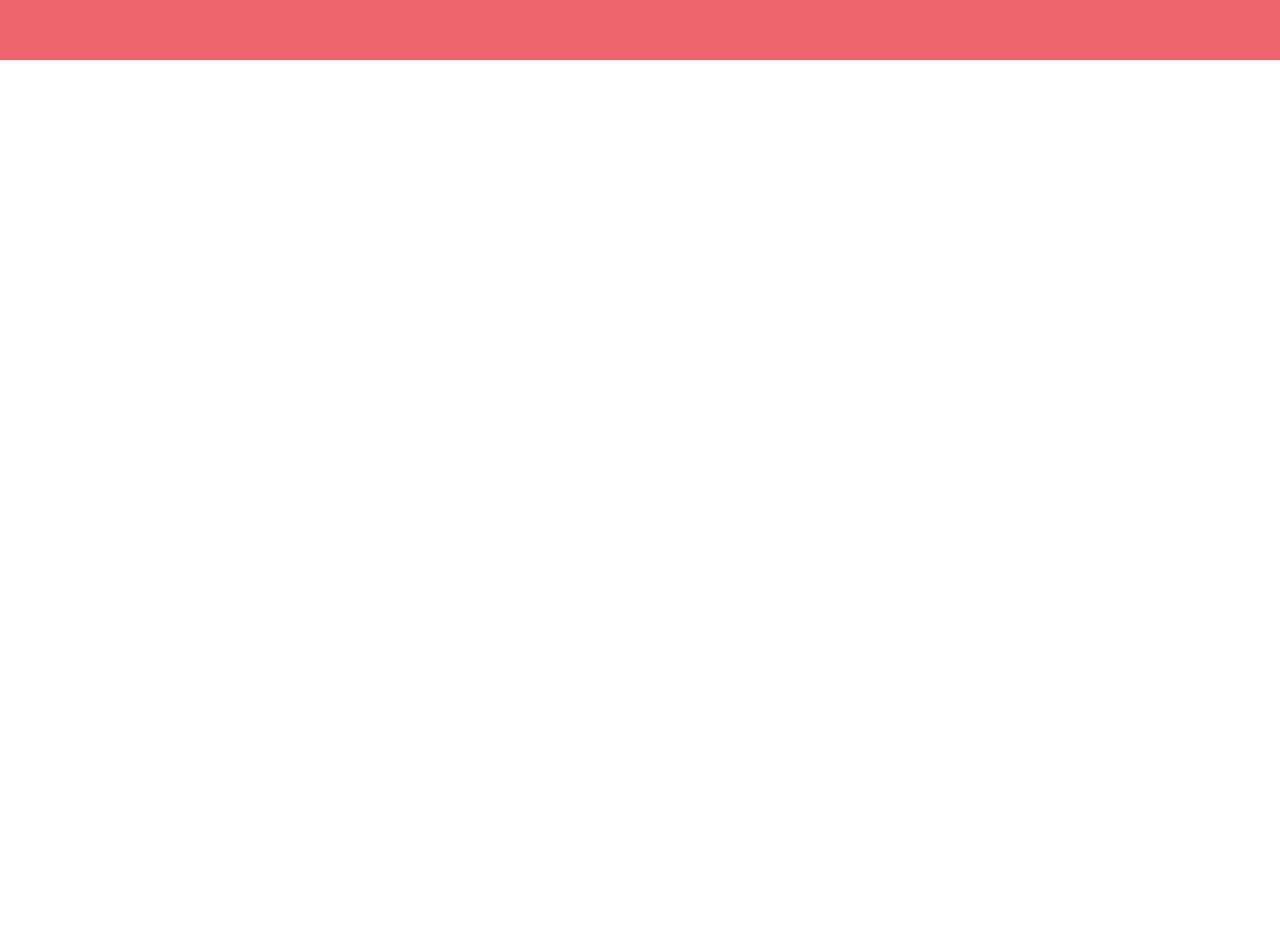
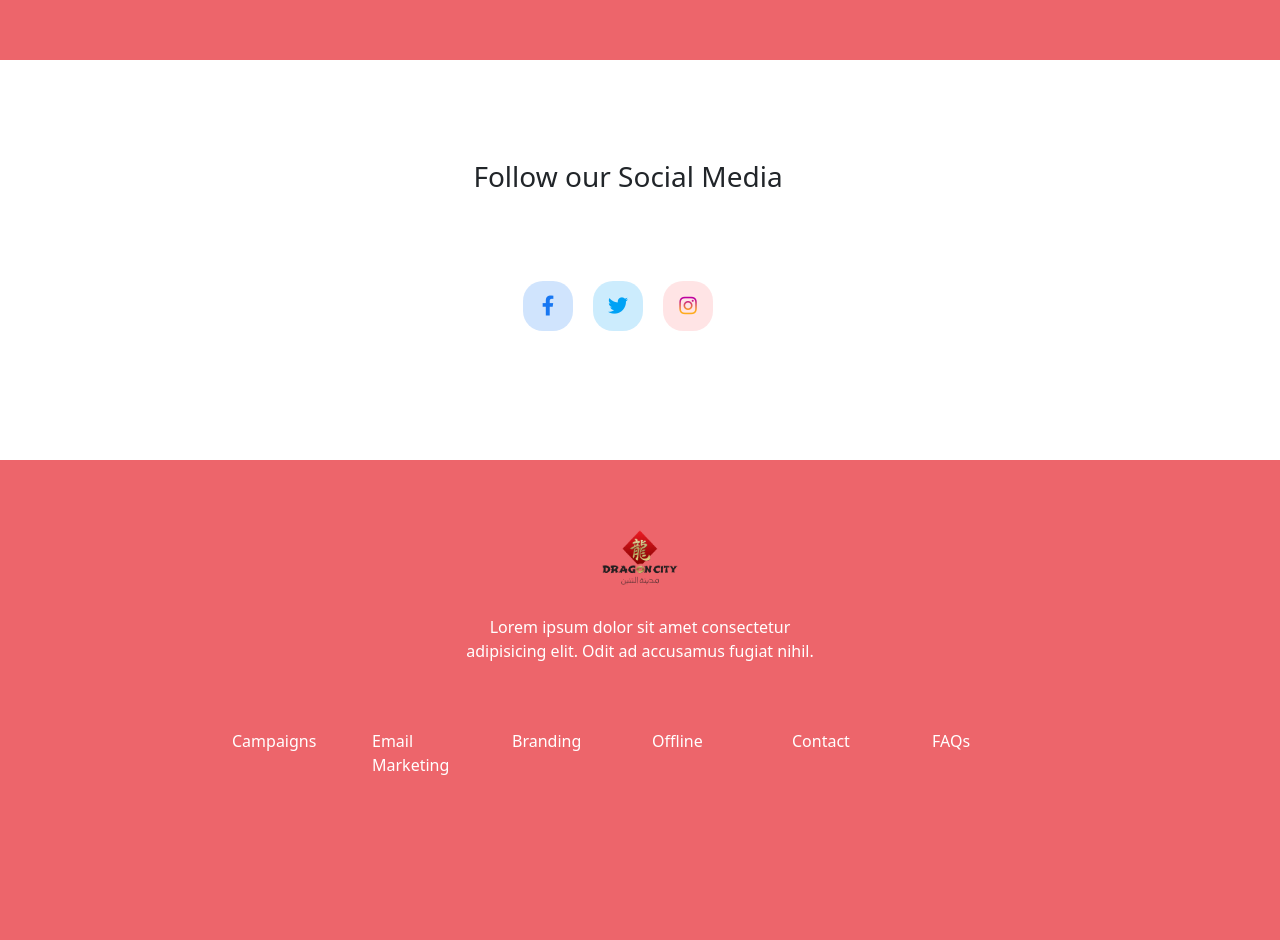
Before and after one commit to JOEMN96/DragonCity, a plain HTML site: page index.html in a window 1280 px wide. Shown: the part 2384-3324 px from the top of the page. Before the commit the page ends 2444 px from the top, so only its background shows below. Drawn offline with nearby package versions, Linux system fonts and the light colour scheme.

Commit message:
added footer

```diff
--- a/index.html
+++ b/index.html
@@ -131,6 +131,49 @@
 
 
 
+ <section>
+  <div class="container">
+    <div class="row footerTop">
+      <div class="row footerTopText">
+        <h3>Follow our Social Media</h3>
+      </div>
+      <div class="row footerTopIcons">
+        <div class="footerTopIconsFb">
+          <i class="fab fa-facebook-f"></i>
+        </div>
+        <div class="footerTopIconsTweet">
+          <i class="fab fa-twitter"></i>
+        </div>
+        <div class="footerTopIconsInsta">
+          <i class="fab fa-instagram"></i>
+        </div>
+      </div>
+    </div>
+  </div>
+</section>
+
+
+<footer >
+  <div class="container">
+    <div class="row footerImg">
+      <img src="./Img/landingpageImg/logo.png" alt="">
+    </div>
+    <div class="row footerText">
+      <p>Lorem ipsum dolor sit amet consectetur <br> adipisicing elit. Odit ad accusamus fugiat nihil.</p>
+    </div>
+    <div class="row footerList">
+      <div class="col"><p>Campaigns</p></div>
+      <div class="col"><p>Email Marketing</p></div>
+      <div class="col"><p>Branding</p></div>
+      <div class="col"><p>Offline</p></div>
+      <div class="col"><p>Contact</p></div>
+      <div class="col"><p>FAQs</p></div>
+    </div>
+  </div>
+</footer>
+
+
+
 
 
 
--- a/style.css
+++ b/style.css
@@ -215,3 +215,99 @@ body {
   width:160px ;
   height: auto;
 }
+
+
+/*                       footer                           */
+
+
+
+.footerTop {
+  height: 50vh;
+}
+
+.footerTopText {
+  padding-top: 100px;
+  text-align: center;
+  margin-bottom: -50px;
+}
+
+.footerTopIcons {
+  justify-content: center;
+}
+
+.footerTopIconsFb {
+  display: flex;
+  width: 50px;
+  height: 50px;
+  background-color: rgba(24, 119, 242, 0.2);
+  margin-right: 20px;
+  justify-content: center;
+  align-items: center;
+  font-size: 20px;
+  border-radius: 40%;
+}
+.footerTopIconsFb i {
+  color:#1877F2;
+}
+
+.footerTopIconsTweet {
+  display: flex;
+  width: 50px;
+  height: 50px;
+  background-color: rgba(0, 162, 245, 0.2);
+  margin-right: 20px;
+  justify-content: center;
+  align-items: center;
+  font-size: 20px;
+  border-radius: 40%;
+}
+
+.footerTopIconsTweet i {
+  color:#00A2F5;
+
+}
+.footerTopIconsInsta {
+  display: flex;
+  width: 50px;
+  height: 50px;
+  background-color: rgba(255, 128, 133, 0.21);
+  margin-right: 20px;
+  justify-content: center;
+  align-items: center;
+  font-size: 20px;
+  border-radius: 40%;
+}
+
+.footerTopIconsInsta i {
+  background: #BE019F;
+  background: -webkit-linear-gradient(to bottom, #BE019F 14%, #FEAB1D 74%);
+  background: -moz-linear-gradient(to bottom, #BE019F 14%, #FEAB1D 74%);
+  background: linear-gradient(to bottom, #BE019F 14%, #FEAB1D 74%);
+  -webkit-background-clip: text;
+  -webkit-text-fill-color: transparent;
+
+}
+
+footer {
+  height: 60vh;
+  background-color: #ED656B;
+  color: white;
+}
+.footerImg {
+  display: flex;
+  justify-content: center;
+  padding-top: 70px;
+}
+
+.footerImg img {
+width: 100px;
+height: auto;
+}
+
+.footerText {
+  padding-top: 30px;
+  text-align: center;
+}
+.footerList {
+  padding: 50px 150px;
+}
```
